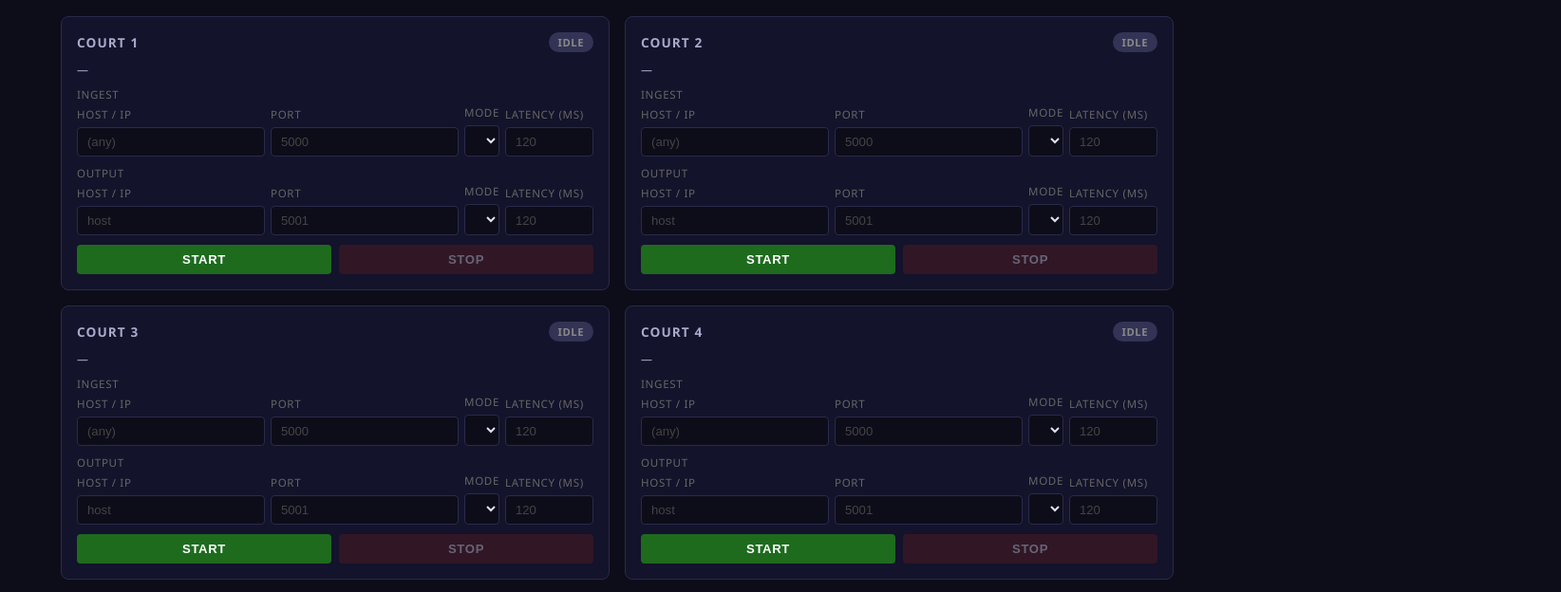
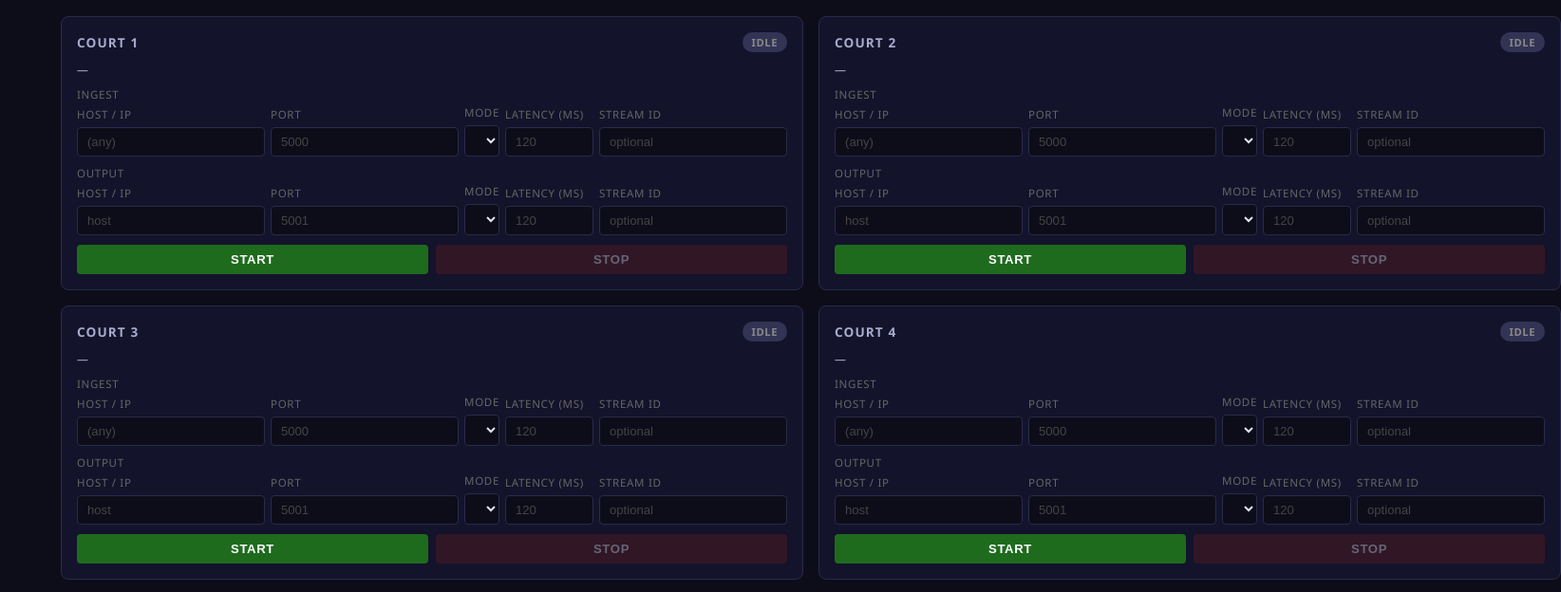
Before and after one commit to chrissabato/Tennis-SRT-Scorebug-Gateway, a website: page public/index.html in a window 1280 px wide. Shown: the part 64-688 px from the top of the page at 95% size, 1644 px wide, since content can reach past the window. Drawn offline with Linux system fonts and the light colour scheme.

Commit message:
Add SRT streamid field to ingest and output
Appended as &streamid=value to SRT URLs when set. Persists in localStorage.

Co-Authored-By: Claude Sonnet 4.6 <noreply@anthropic.com>

```diff
--- a/public/app.js
+++ b/public/app.js
@@ -12,7 +12,7 @@
     panels.push(panel);
   }
 
-  function buildSrtUrl(host, port, mode, latency) {
+  function buildSrtUrl(host, port, mode, latency, streamid) {
     const h = host.trim();
     const p = port.trim();
     const m = mode || 'caller';
@@ -20,7 +20,8 @@
     const hostPart = m === 'listener' ? '' : h;
     const lat = parseInt(latency, 10);
     const latParam = lat > 0 ? `&latency=${lat}` : '';
-    return `srt://${hostPart}:${p}?mode=${m}${latParam}`;
+    const sidParam = streamid.trim() ? `&streamid=${encodeURIComponent(streamid.trim())}` : '';
+    return `srt://${hostPart}:${p}?mode=${m}${latParam}${sidParam}`;
   }
 
   function save(key, val) { localStorage.setItem(key, val); }
@@ -58,6 +59,10 @@
             <label>Latency (ms)</label>
             <input type="number" id="in-latency-${i}" placeholder="120" min="0" max="10000">
           </div>
+          <div class="field-group field-streamid">
+            <label>Stream ID</label>
+            <input type="text" id="in-streamid-${i}" placeholder="optional" autocomplete="off" spellcheck="false">
+          </div>
         </div>
       </div>
 
@@ -83,6 +88,10 @@
             <label>Latency (ms)</label>
             <input type="number" id="out-latency-${i}" placeholder="120" min="0" max="10000">
           </div>
+          <div class="field-group field-streamid">
+            <label>Stream ID</label>
+            <input type="text" id="out-streamid-${i}" placeholder="optional" autocomplete="off" spellcheck="false">
+          </div>
         </div>
       </div>
 
@@ -96,35 +105,41 @@
     `;
 
     const fields = {
-      inHost:    el.querySelector(`#in-host-${i}`),
-      inPort:    el.querySelector(`#in-port-${i}`),
-      inMode:    el.querySelector(`#in-mode-${i}`),
-      inLatency: el.querySelector(`#in-latency-${i}`),
-      outHost:   el.querySelector(`#out-host-${i}`),
-      outPort:   el.querySelector(`#out-port-${i}`),
-      outMode:   el.querySelector(`#out-mode-${i}`),
-      outLatency:el.querySelector(`#out-latency-${i}`),
+      inHost:     el.querySelector(`#in-host-${i}`),
+      inPort:     el.querySelector(`#in-port-${i}`),
+      inMode:     el.querySelector(`#in-mode-${i}`),
+      inLatency:  el.querySelector(`#in-latency-${i}`),
+      inStreamid: el.querySelector(`#in-streamid-${i}`),
+      outHost:    el.querySelector(`#out-host-${i}`),
+      outPort:    el.querySelector(`#out-port-${i}`),
+      outMode:    el.querySelector(`#out-mode-${i}`),
+      outLatency: el.querySelector(`#out-latency-${i}`),
+      outStreamid:el.querySelector(`#out-streamid-${i}`),
     };
 
     // Restore
-    fields.inHost.value    = load(`s${i}-in-host`);
-    fields.inPort.value    = load(`s${i}-in-port`);
-    fields.inMode.value    = load(`s${i}-in-mode`, 'listener');
-    fields.inLatency.value = load(`s${i}-in-latency`);
-    fields.outHost.value   = load(`s${i}-out-host`);
-    fields.outPort.value   = load(`s${i}-out-port`);
-    fields.outMode.value   = load(`s${i}-out-mode`, 'caller');
-    fields.outLatency.value= load(`s${i}-out-latency`);
+    fields.inHost.value      = load(`s${i}-in-host`);
+    fields.inPort.value      = load(`s${i}-in-port`);
+    fields.inMode.value      = load(`s${i}-in-mode`, 'listener');
+    fields.inLatency.value   = load(`s${i}-in-latency`);
+    fields.inStreamid.value  = load(`s${i}-in-streamid`);
+    fields.outHost.value     = load(`s${i}-out-host`);
+    fields.outPort.value     = load(`s${i}-out-port`);
+    fields.outMode.value     = load(`s${i}-out-mode`, 'caller');
+    fields.outLatency.value  = load(`s${i}-out-latency`);
+    fields.outStreamid.value = load(`s${i}-out-streamid`);
 
     // Persist
-    fields.inHost.addEventListener('input',    () => save(`s${i}-in-host`,     fields.inHost.value));
-    fields.inPort.addEventListener('input',    () => save(`s${i}-in-port`,     fields.inPort.value));
-    fields.inMode.addEventListener('change',   () => save(`s${i}-in-mode`,     fields.inMode.value));
-    fields.inLatency.addEventListener('input', () => save(`s${i}-in-latency`,  fields.inLatency.value));
-    fields.outHost.addEventListener('input',   () => save(`s${i}-out-host`,    fields.outHost.value));
-    fields.outPort.addEventListener('input',   () => save(`s${i}-out-port`,    fields.outPort.value));
-    fields.outMode.addEventListener('change',  () => save(`s${i}-out-mode`,    fields.outMode.value));
-    fields.outLatency.addEventListener('input',() => save(`s${i}-out-latency`, fields.outLatency.value));
+    fields.inHost.addEventListener('input',      () => save(`s${i}-in-host`,      fields.inHost.value));
+    fields.inPort.addEventListener('input',      () => save(`s${i}-in-port`,      fields.inPort.value));
+    fields.inMode.addEventListener('change',     () => save(`s${i}-in-mode`,      fields.inMode.value));
+    fields.inLatency.addEventListener('input',   () => save(`s${i}-in-latency`,   fields.inLatency.value));
+    fields.inStreamid.addEventListener('input',  () => save(`s${i}-in-streamid`,  fields.inStreamid.value));
+    fields.outHost.addEventListener('input',     () => save(`s${i}-out-host`,     fields.outHost.value));
+    fields.outPort.addEventListener('input',     () => save(`s${i}-out-port`,     fields.outPort.value));
+    fields.outMode.addEventListener('change',    () => save(`s${i}-out-mode`,     fields.outMode.value));
+    fields.outLatency.addEventListener('input',  () => save(`s${i}-out-latency`,  fields.outLatency.value));
+    fields.outStreamid.addEventListener('input', () => save(`s${i}-out-streamid`, fields.outStreamid.value));
 
     const startBtn = el.querySelector(`#start-${i}`);
     const stopBtn  = el.querySelector(`#stop-${i}`);
@@ -203,9 +218,9 @@
 
   async function startStream(i) {
     const p = panels[i];
-    const { inHost, inPort, inMode, inLatency, outHost, outPort, outMode, outLatency } = p.fields;
-    const srtInput  = buildSrtUrl(inHost.value,  inPort.value,  inMode.value,  inLatency.value);
-    const srtOutput = buildSrtUrl(outHost.value, outPort.value, outMode.value, outLatency.value);
+    const { inHost, inPort, inMode, inLatency, inStreamid, outHost, outPort, outMode, outLatency, outStreamid } = p.fields;
+    const srtInput  = buildSrtUrl(inHost.value,  inPort.value,  inMode.value,  inLatency.value,  inStreamid.value);
+    const srtOutput = buildSrtUrl(outHost.value, outPort.value, outMode.value, outLatency.value, outStreamid.value);
     if (!srtInput || !srtOutput) {
       alert('Please enter a port for both Ingest and Output.');
       return;
--- a/public/style.css
+++ b/public/style.css
@@ -148,7 +148,8 @@ header h1 {
 .field-host    { flex: 3; }
 .field-port    { flex: 2; }
 .field-mode    { flex: 2; }
-.field-latency { flex: 2; }
+.field-latency  { flex: 2; }
+.field-streamid { flex: 3; }
 
 select {
   background: #0d0d1a;
```
